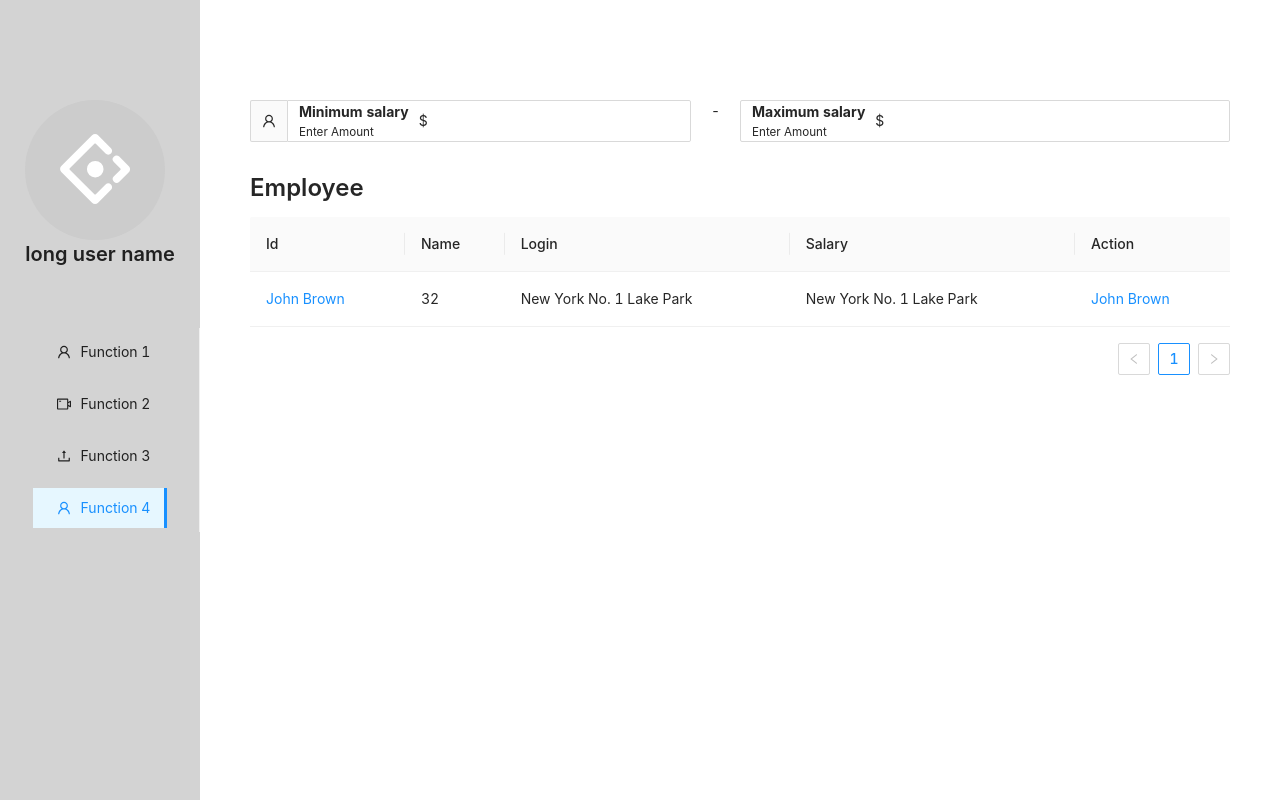
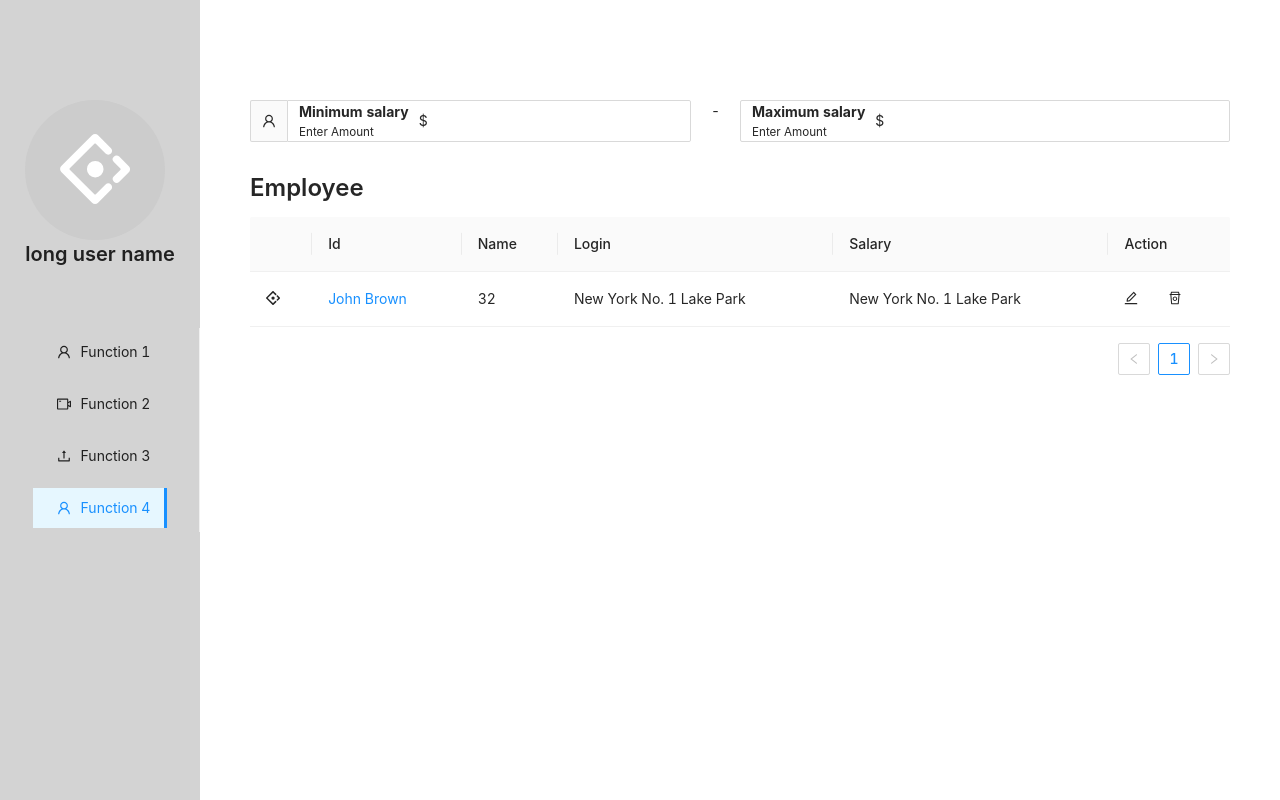
Before and after one commit to AbrialWong/employee-dashboard, a React (Create React App) app in the folder employee-dashboard/: page / in a window 1280 px wide. Built offline with nearby package versions, Linux system fonts and the light colour scheme.

Commit message:
fix css for datatable

```diff
--- a/employee-dashboard/src/App.js
+++ b/employee-dashboard/src/App.js
@@ -5,7 +5,8 @@ import {
   UserOutlined,
   VideoCameraOutlined,
   AntDesignOutlined,
-  EditOutlined
+  EditOutlined,
+  RestOutlined
 } from '@ant-design/icons';
 import {
   Layout,
@@ -20,6 +21,16 @@ const { Header, Content, Footer, Sider } = Layout;
 const { Title } = Typography;
 
 const columns = [
+  {
+    title: '',
+    dataIndex: '',
+    key: '',
+    render: () => (
+      <span>
+        <AntDesignOutlined />
+      </span>
+    ),
+  },
   {
     title: 'Id',
     dataIndex: 'name',
@@ -46,9 +57,16 @@ const columns = [
   },
   {
     title: 'Action',
-    dataIndex: 'name',
-    key: 'name',
-    render: (text) => <a>{text}</a>,
+    dataIndex: '',
+    key: '',
+    render: () => (
+      <span>
+        <EditOutlined style={{
+                paddingRight: '30px',
+              }}  />
+        <RestOutlined  />
+      </span>
+    ),
   },
 ];
 const data = [
```
